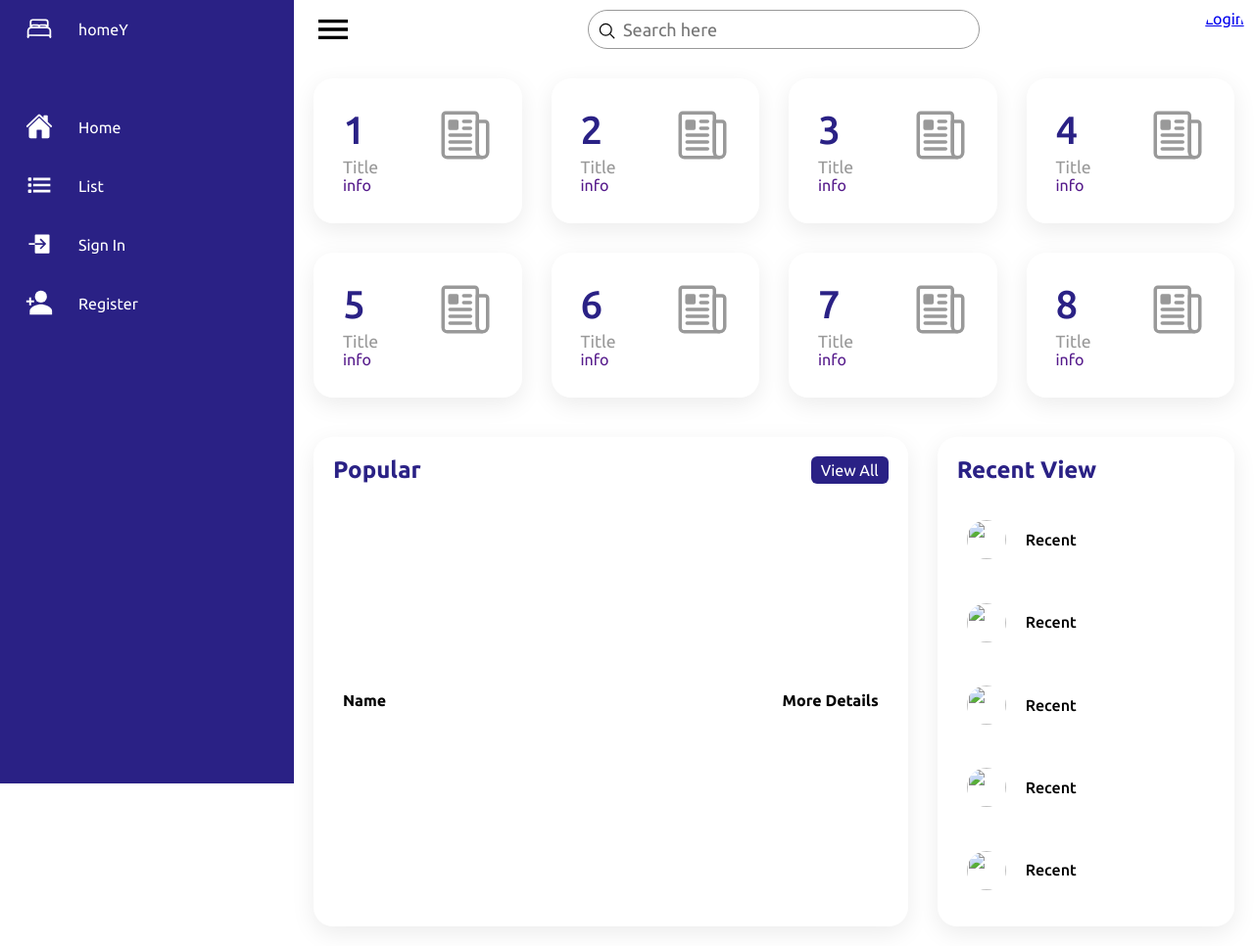
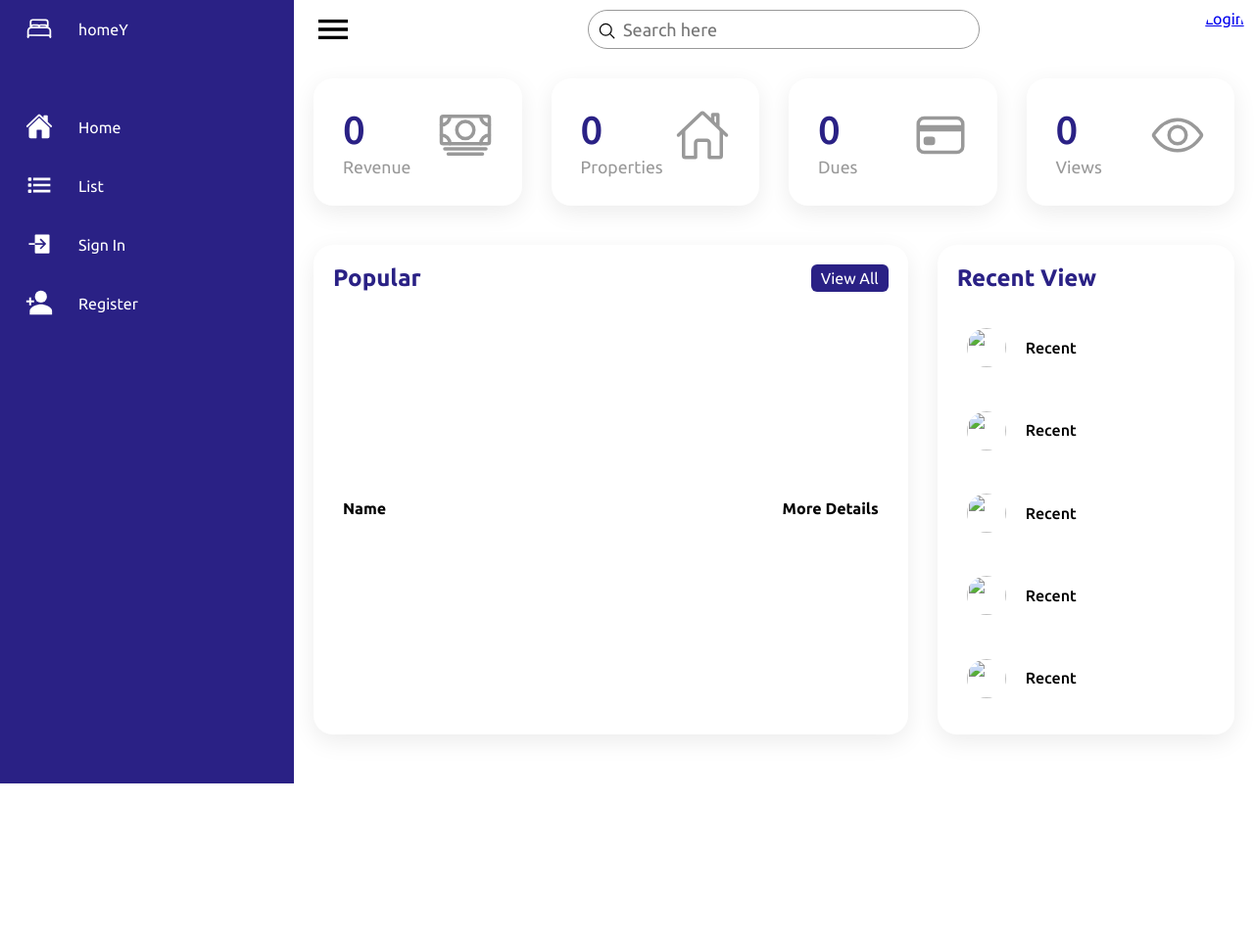
Before and after one commit to math-lover31415/Homey, a Flask app: template app/templates/dash.html in a window 1280 px wide. Shown: the whole page at 98% size. After the commit the page ends 800 px from the top, so only its background shows below. Run offline with Flask 3, Linux system fonts and the light colour scheme; the template is opened without the code that fills it, so the values that code supplies are empty.

Commit message:
Update dash.html

```diff
--- a/app/templates/dash.html
+++ b/app/templates/dash.html
@@ -4,23 +4,110 @@
 
 <link rel="stylesheet" type="text/css" href="../static/styles/dash.css" />
 <!-- ======================= Cards ================== -->
+{% if current_user.is_anonymous %}
 <div class="cardBox">
-    {% for num in range(8) %}
     <a href="" class="btn-click">
         <div class="card">
             <div>
-                <div class="numbers">{{num+1}}</div>
-                <div class="cardName">Title</div>
-                info
+                <div class="numbers">0</div>
+                <div class="cardName">Revenue</div>
             </div>
 
             <div class="iconBx">
-                <ion-icon name="newspaper-outline"></ion-icon>
+                <ion-icon name="cash-outline"></ion-icon>
             </div>
         </div>
     </a>
-    {% endfor %}
+    <a href="" class="btn-click">
+        <div class="card">
+            <div>
+                <div class="numbers">0</div>
+                <div class="cardName">Properties</div>
+            </div>
+
+            <div class="iconBx">
+                <ion-icon name="home-outline"></ion-icon>
+            </div>
+        </div>
+    </a>
+    <a href="" class="btn-click">
+        <div class="card">
+            <div>
+                <div class="numbers">0</div>
+                <div class="cardName">Dues</div>
+            </div>
+
+            <div class="iconBx">
+                <ion-icon name="card-outline"></ion-icon>
+            </div>
+        </div>
+    </a>
+    <a href="" class="btn-click">
+        <div class="card">
+            <div>
+                <div class="numbers">0</div>
+                <div class="cardName">Views</div>
+            </div>
+
+            <div class="iconBx">
+                <ion-icon name="eye-outline"></ion-icon>
+            </div>
+        </div>
+    </a>
 </div>
+{% else %}
+<div class="cardBox">
+    <a href="" class="btn-click">
+        <div class="card">
+            <div>
+                <div class="numbers">1</div>
+                <div class="cardName">Revenue</div>
+            </div>
+
+            <div class="iconBx">
+                <ion-icon name="cash-outline"></ion-icon>
+            </div>
+        </div>
+    </a>
+    <a href="" class="btn-click">
+        <div class="card">
+            <div>
+                <div class="numbers">{{ house_list|length }}</div>
+                <div class="cardName">Properties</div>
+            </div>
+
+            <div class="iconBx">
+                <ion-icon name="home-outline"></ion-icon>
+            </div>
+        </div>
+    </a>
+    <a href="" class="btn-click">
+        <div class="card">
+            <div>
+                <div class="numbers">1</div>
+                <div class="cardName">Dues</div>
+            </div>
+
+            <div class="iconBx">
+                <ion-icon name="card-outline"></ion-icon>
+            </div>
+        </div>
+    </a>
+    <a href="" class="btn-click">
+        <div class="card">
+            <div>
+                <div class="numbers">1</div>
+                <div class="cardName">Views</div>
+            </div>
+
+            <div class="iconBx">
+                <ion-icon name="eye-outline"></ion-icon>
+            </div>
+        </div>
+    </a>
+</div>
+{% endif %}
+
 
 <!-- ================ Popular Books List ================= -->
 <div class="details">
```
